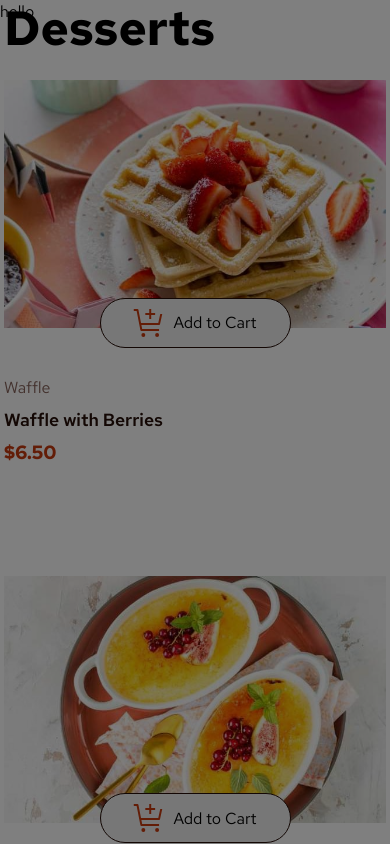
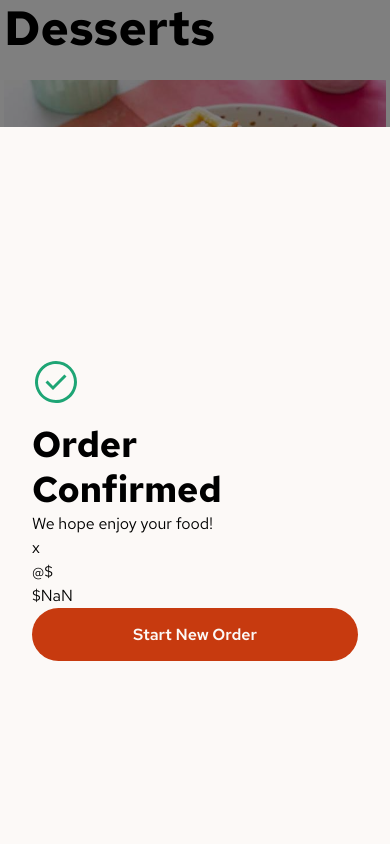
Before and after one commit to SebastianLaka/product-list-with-cart, a Vue app: page / in a window 390 px wide. Shown: the top 844 px of the page. Built offline with nearby package versions, Linux system fonts and the light colour scheme.

Commit message:
Created modal for mobile and desktop

```diff
--- a/src/components/product-list/ProductItem.vue
+++ b/src/components/product-list/ProductItem.vue
@@ -143,7 +143,7 @@ const productInCart = computed(() => {
       .activated-cart-button {
         .add-cart-item,
         .remove-cart-item {
-          margin: 0 4px;
+          margin: 0 .4em;
         }
       }
     }
--- a/src/components/product-list/ProductList.vue
+++ b/src/components/product-list/ProductList.vue
@@ -64,10 +64,15 @@ const storeProductData = useProductsStore()
     }
   }
 }
+@media (min-width: 768px) {
+  .products-container {
+    @include grid-layout($columns: 2);
+    @include set-gap($row-gap: 2em, $column-gap: 2.25em);
+  }
+}
 @media (min-width: $desktop-small) {
   .products-container {
     @include grid-layout($columns: 3);
-    @include set-gap($row-gap: 2em, $column-gap: 2.25em);
   }
 }
 @media (min-width: 1200px) {
--- a/src/components/summary-popup/OrderSuccessModal.vue
+++ b/src/components/summary-popup/OrderSuccessModal.vue
@@ -1,9 +1,24 @@
 <script setup>
 import SuccessModalContent from './SuccessModalContent.vue'
+import { ref } from 'vue'
+import SuccessIcon from '../icons/icon-order-confirmed.svg'
+
+const iconData = ref({
+  src: SuccessIcon,
+  alt: 'Success icon modal at top',
+})
 </script>
 <template>
   <section class="order-modal-popup">
-    <SuccessModalContent />
+    <SuccessModalContent>
+      <template #order-confirm>
+        <div class="success-modal-content">
+          <img :src="iconData.src" :alt="iconData.alt" class="success-modal-content__icon" />
+          <h1 class="success-modal-content__header">Order Confirmed</h1>
+          <p class="success-modal-content__description">We hope enjoy your food!</p>
+        </div>
+      </template>
+    </SuccessModalContent>
   </section>
 </template>
 <style lang="scss" scoped>
@@ -14,6 +29,27 @@ import SuccessModalContent from './SuccessModalContent.vue'
 .order-modal-popup {
   min-height: 100svh;
   background-color: getColor('Black-shadow');
-  @include position-element($position: fixed, $left: 0, $right: 0, $top: 0, $z-index: 100);
+  @include position-element($position: fixed, $left: 0, $right: 0, $bottom: 0, $z-index: 100);
+  @include flex-layout($justify-content: end, $flex-direction: column);
+  .success-modal-content {
+    &__icon {
+      width: 3em;
+      height: 3em;
+      margin-bottom: 1em;
+    }
+    &__header {
+      font-size: 2.25rem;
+      word-spacing: 50em;
+      line-height: 125%;
+    }
+    &__description {
+      font-size: 1rem;
+    }
+  }
+}
+@media (min-width: 1200px) {
+  .order-modal-popup {
+    @include flex-layout($justify-content: center, $align-items: center, $flex-direction: column);
+  }
 }
 </style>
--- a/src/components/summary-popup/SuccessModalContent.vue
+++ b/src/components/summary-popup/SuccessModalContent.vue
@@ -1,7 +1,56 @@
 <script setup>
+import CartButton from '../product-list/CartButton.vue'
+const props = defineProps({
+  type: Object,
+  required: true,
+})
 </script>
 <template>
-    <p>hello</p>
+  <div class="success-modal-content">
+    <slot name="order-confirm" />
+    <div class="cart-summary">
+      <div class="cart-summary-details">
+        <h2 class="cart-item-details__product-name">{{ props.name }}</h2>
+        <div class="cart-item-pricing">
+          <p class="cart-item-pricing__amount">{{ props.quantity }}x</p>
+          <p class="cart-item-pricing__price">@${{ props.price }}</p>
+          <p class="cart-item-pricing__amount-price">${{ props.price * props.quantity }}</p>
+        </div>
+      </div>
+    </div>
+    <CartButton class="cart-button">
+      <template #cart-content>Start New Order</template>
+    </CartButton>
+  </div>
 </template>
 <style lang="scss" scoped>
+@use '../../assets/sass/colors.scss' as *;
+@use '../../assets/sass/fonts.scss' as *;
+@use '../../assets/sass/mixins.scss' as *;
+@use '../../assets/sass/breakpoints.scss' as *;
+.success-modal-content {
+  @include flex-layout($flex-direction: column, $justify-content: center);
+  background-color: getColor('Rose-50');
+  padding: 4em 2em 1em;
+  height: 85svh;
+}
+.cart-button {
+  width: 100%;
+  padding: 1em;
+  border-radius: 4em;
+  border: 0.1em solid getColor('Rose-900');
+  border: none;
+  background-color: getColor('Red');
+  color: getColor('Rose-50');
+  font-weight: changeWeight('font-600');
+}
+@media (min-width: 1200px){
+  .success-modal-content{
+     @include flex-layout($align-items: center, $justify-content: space-between);
+     max-width: 600px;
+     height: 75svh;
+     border-radius: 1em;
+  }
+
+}
 </style>
```
Also changed, not shown: src/assets/sass/mixins.scss (line endings or trailing spaces).
